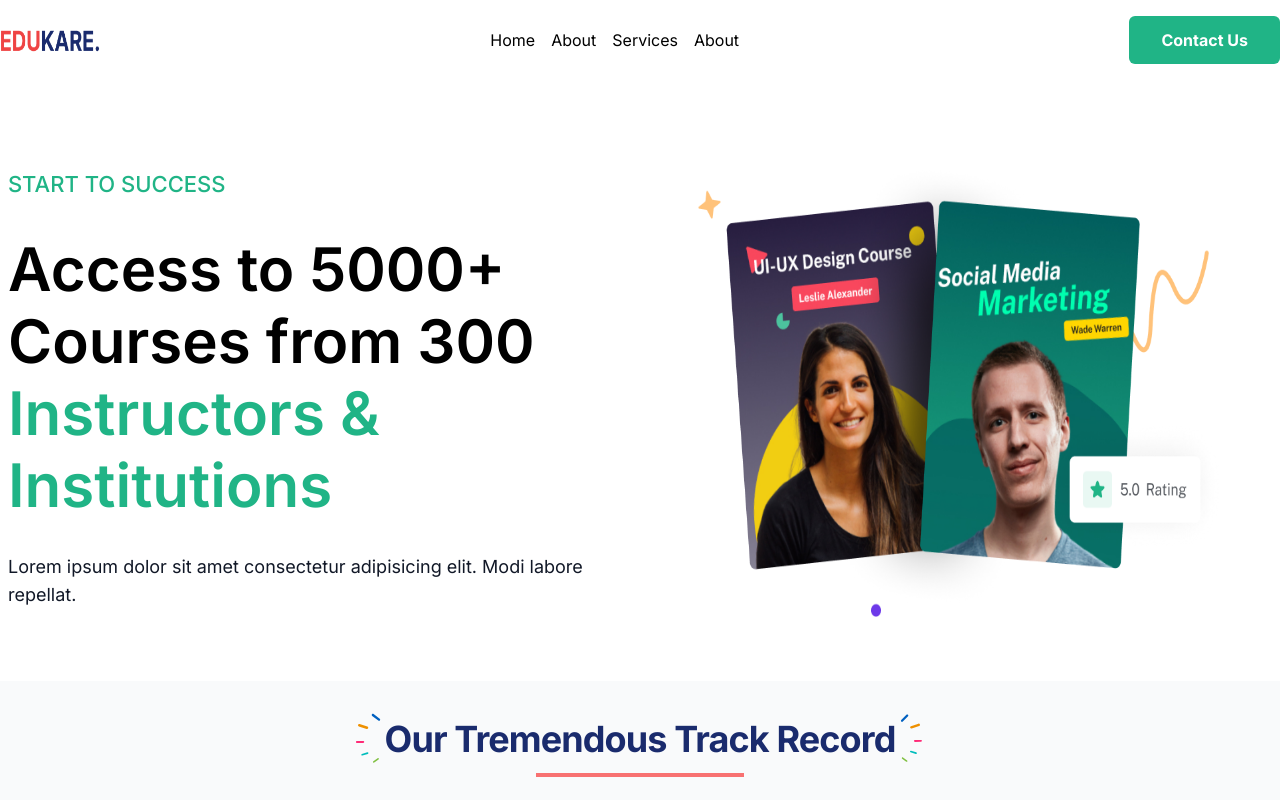
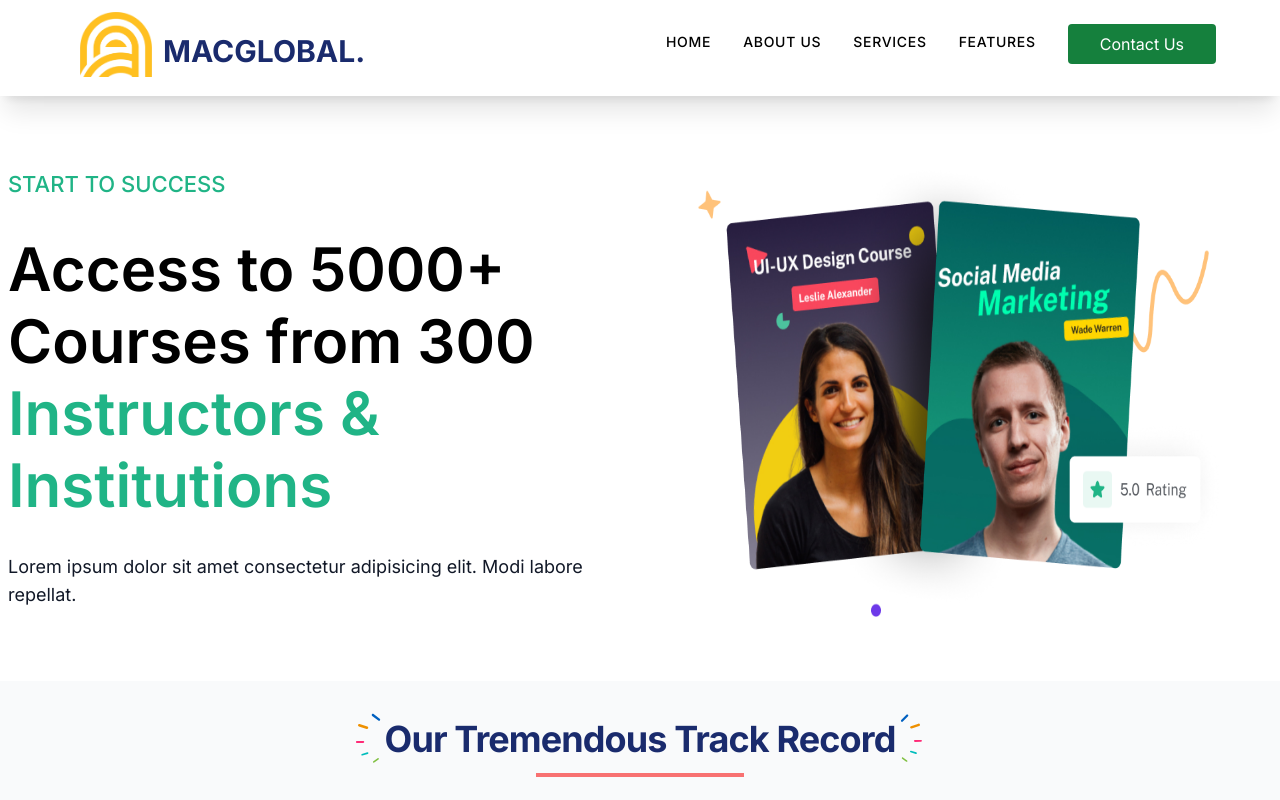
Before and after one commit to kalavaguntapurnesh/MAC_GLOBAL, a Next.js app: page / in a window 1280 px wide. Shown: the top 800 px of the page. Built offline with nearby package versions, Linux system fonts and the light colour scheme.

Commit message:
Twenty Five

```diff
--- a/src/app/components/Hero.jsx
+++ b/src/app/components/Hero.jsx
@@ -4,7 +4,7 @@ import { AiOutlineSearch } from "react-icons/ai";
 
 const Hero = () => {
   return (
-    <div className="w-full bg-white lg:pt-20 pb-16 py-8">
+    <div className="w-full bg-white pt-40 pb-16">
       <div className="max-w-[1400px] m-auto grid md:grid-cols-2">
         <div className="flex flex-col gap-4 ">
           <div className="flex items-center lg:justify-start justify-center">
--- a/src/app/components/Navbar.jsx
+++ b/src/app/components/Navbar.jsx
@@ -80,11 +80,11 @@ const Navbar = () => {
         className={
           !nav
             ? "md:hidden fixed left-[-100%] h-[75%] ease-in-out duration-1000 "
-            : "md:hidden fixed left-0 top-0 w-[60%] border-r border-r-gray-900 h-[75%] bg-[#000300] ease-in-out duration-1000 rounded-b-lg z-10"
+            : "md:hidden fixed left-0 top-0 w-[70%] border-r border-r-gray-900 h-[75%] bg-[#000300] ease-in-out duration-1000 rounded-b-lg z-10"
         }
       >
-        <h1 className="w-full text-2xl text-companyColor font-bold m-4 cursor-pointer">
-          ALCHEMINDS.
+        <h1 className="w-full text-2xl text-green-500 font-bold m-4 cursor-pointer">
+          MAC GLOBAL.
         </h1>
         <ul className=" uppercase p-4">
           <li className="p-4 border-b border-gray-600 text-white cursor-pointer">
--- a/src/app/features/page.tsx
+++ b/src/app/features/page.tsx
@@ -1,5 +1,5 @@
 "use client";
-import Navbar from "@/app/features/Navbar";
+import Navbar from "@/app/components/Navbar";
 import Footer from "@/app/components/Footer";
 import FeaturesOne from "@/app/features/FeaturesOne";
 import FeaturesTwo from "@/app/features/FeatureTwo";
--- a/src/app/layout.tsx
+++ b/src/app/layout.tsx
@@ -1,8 +1,9 @@
 import type { Metadata } from "next";
-import { Inter } from "next/font/google";
+import { Inter} from "next/font/google";
 import "./globals.css";
 
 const inter = Inter({ subsets: ["latin"] });
+
 
 export const metadata: Metadata = {
   title: "Create Next App",
--- a/src/app/page.tsx
+++ b/src/app/page.tsx
@@ -1,5 +1,5 @@
 "use client";
-import Navbar from "@/app/features/Navbar";
+import Navbar from "@/app/components/Navbar";
 import Hero from "@/app/components/Hero";
 import TrackRecord from "@/app/components/TrackRecord";
 import Feedback from "@/app/components/Feedback";
```
